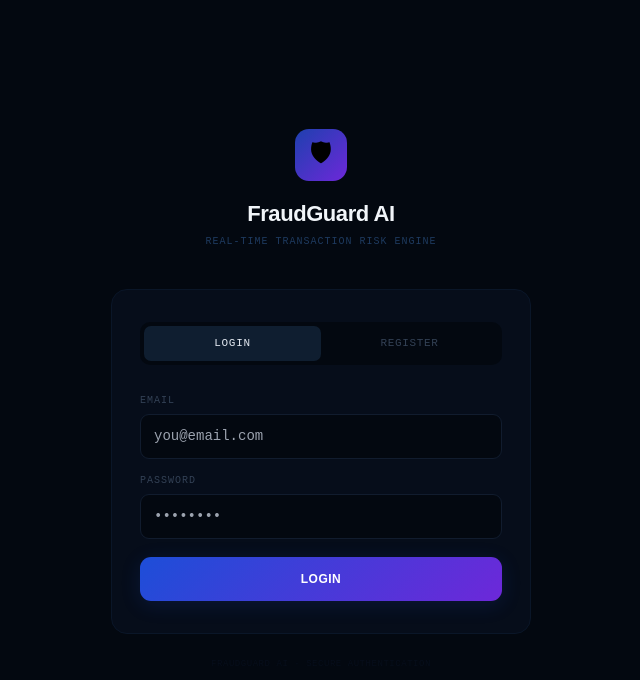
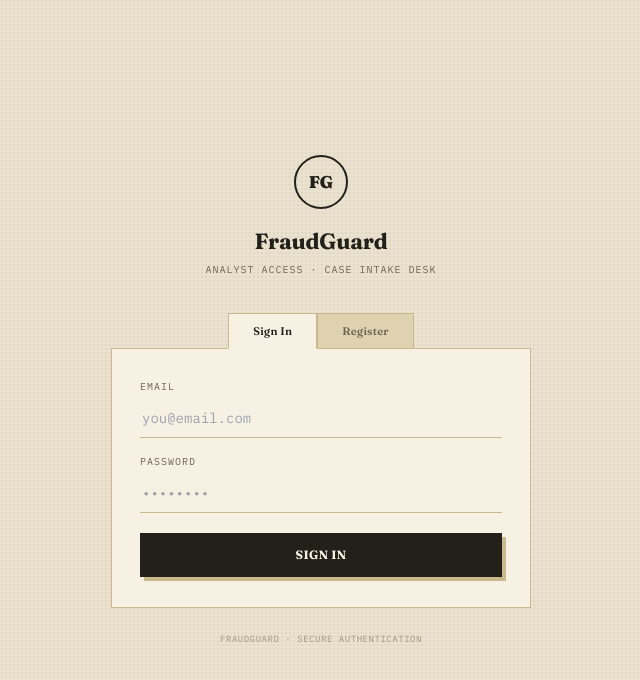
Before and after one commit to sourav-ydv/fraud-detection-system, a React (Create React App) app in the folder frontend-ui/: page / in a window 1280 px wide. Shown: the top 680 px of the page, without its empty margins (319-959 px from the left). Built offline with nearby package versions, Linux system fonts and the light colour scheme.

Commit message:
Changed the UI a little bit

```diff
--- a/frontend-ui/src/AuthPage.js
+++ b/frontend-ui/src/AuthPage.js
@@ -43,25 +43,44 @@ export default function AuthPage({ onLogin }) {
   const onKey = (e) => { if (e.key === "Enter") submit(); };
 
   return (
-    <div style={{ minHeight: "100vh", background: "#030810", display: "flex", alignItems: "center", justifyContent: "center", fontFamily: '"DM Mono", monospace', padding: 20 }}>
+    <div style={{ minHeight: "100vh", display: "flex", alignItems: "center", justifyContent: "center", fontFamily: "var(--mono)", padding: 20, color: "var(--ink)" }}>
       <div style={{ width: "100%", maxWidth: 420 }}>
 
-        <div style={{ textAlign: "center", marginBottom: 40 }}>
-          <div style={{ width: 52, height: 52, borderRadius: 14, background: "linear-gradient(135deg,#1e40af,#6d28d9)", display: "flex", alignItems: "center", justifyContent: "center", fontSize: 26, margin: "0 auto 16px" }}>🛡</div>
-          <div style={{ fontFamily: '"Syne", sans-serif', fontWeight: 800, fontSize: 22, color: "#f1f5f9", letterSpacing: "-.02em" }}>FraudGuard AI</div>
-          <div style={{ fontSize: 10, color: "#1e3a5f", letterSpacing: ".1em", marginTop: 4 }}>REAL-TIME TRANSACTION RISK ENGINE</div>
+        {/* letterhead */}
+        <div style={{ textAlign: "center", marginBottom: 36 }}>
+          <div style={{
+            width: 54, height: 54, borderRadius: "50%", border: "2px solid var(--ink)",
+            display: "flex", alignItems: "center", justifyContent: "center",
+            fontSize: 17, fontFamily: "var(--serif)", fontWeight: 800, color: "var(--ink)",
+            margin: "0 auto 16px",
+          }}>FG</div>
+          <div style={{ fontFamily: "var(--serif)", fontWeight: 700, fontSize: 22, color: "var(--ink)", letterSpacing: "-.01em" }}>FraudGuard</div>
+          <div style={{ fontSize: 10, color: "var(--ink-soft)", letterSpacing: ".1em", marginTop: 4 }}>ANALYST ACCESS · CASE INTAKE DESK</div>
         </div>
 
-        <div style={{ background: "#060d1a", border: "1px solid #0a1628", borderRadius: 16, padding: "32px 28px" }}>
+        {/* folder tabs */}
+        <div style={{ display: "flex", width: "fit-content", margin: "0 auto" }}>
+          {[
+            { key: "login",    label: "Sign In" },
+            { key: "register", label: "Register" },
+          ].map(({ key, label }) => (
+            <button key={key} onClick={() => { setMode(key); setError(""); }}
+              style={{
+                padding: "9px 24px", border: "1px solid var(--rule)",
+                borderBottom: mode === key ? "1px solid var(--paper2)" : "1px solid var(--rule)",
+                background: mode === key ? "var(--paper2)" : "var(--paper3)",
+                color: mode === key ? "var(--ink)" : "var(--ink-soft)",
+                fontSize: 11, fontFamily: "var(--serif)", fontWeight: 600, cursor: "pointer",
+                letterSpacing: ".02em", marginBottom: -1, position: "relative",
+                zIndex: mode === key ? 2 : 1, transition: "all .15s",
+              }}>
+              {label}
+            </button>
+          ))}
+        </div>
 
-          <div style={{ display: "flex", background: "#030810", borderRadius: 10, padding: 4, marginBottom: 28 }}>
-            {["login", "register"].map((m) => (
-              <button key={m} onClick={() => { setMode(m); setError(""); }}
-                style={{ flex: 1, padding: "9px", borderRadius: 7, border: "none", background: mode === m ? "#0f1e30" : "transparent", color: mode === m ? "#e2e8f0" : "#334155", fontSize: 11, fontFamily: '"DM Mono", monospace', cursor: "pointer", letterSpacing: ".06em", textTransform: "uppercase", transition: "all .15s" }}>
-                {m}
-              </button>
-            ))}
-          </div>
+        {/* the form card itself, attached under the tabs */}
+        <div style={{ background: "var(--paper2)", border: "1px solid var(--rule)", padding: "30px 28px" }}>
 
           {mode === "register" && (
             <AuthField label="Full Name" type="text" placeholder="Sourav Yadav" value={name} onChange={setName} onKey={onKey} />
@@ -70,19 +89,29 @@ export default function AuthPage({ onLogin }) {
           <AuthField label="Password" type="password" placeholder="••••••••" value={password} onChange={setPass} onKey={onKey} />
 
           {error && (
-            <div style={{ background: "#1a0000", border: "1px solid #ef444430", borderRadius: 8, padding: "10px 13px", fontSize: 11, color: "#f87171", marginBottom: 16 }}>
+            <div style={{ background: "var(--red-bg)", borderLeft: "3px solid var(--red)", padding: "10px 13px", fontSize: 11, color: "var(--red)", marginBottom: 16 }}>
               {error}
             </div>
           )}
 
           <button onClick={submit} disabled={loading}
-            style={{ width: "100%", padding: "13px", borderRadius: 11, border: "none", background: loading ? "#0a1628" : "linear-gradient(135deg,#1d4ed8,#6d28d9)", color: loading ? "#334155" : "#fff", fontSize: 12, fontWeight: 600, fontFamily: '"Syne", sans-serif', letterSpacing: ".04em", cursor: loading ? "not-allowed" : "pointer", transition: "all .2s", boxShadow: loading ? "none" : "0 4px 20px #1d4ed828", marginTop: 4 }}>
-            {loading ? "PLEASE WAIT  ···" : mode === "login" ? "LOGIN" : "CREATE ACCOUNT"}
+            style={{
+              width: "100%", padding: "13px", border: "none",
+              background: loading ? "var(--paper3)" : "var(--ink)",
+              color: loading ? "var(--ink-faint)" : "var(--paper2)",
+              fontSize: 12, fontWeight: 700, fontFamily: "var(--serif)", letterSpacing: ".03em",
+              textTransform: "uppercase", cursor: loading ? "not-allowed" : "pointer",
+              transition: "all .15s", boxShadow: loading ? "none" : "4px 4px 0 var(--rule)",
+              marginTop: 4,
+            }}
+            onMouseDown={(e) => { if (!loading) e.target.style.boxShadow = "1px 1px 0 var(--rule)"; }}
+            onMouseUp={(e) => { if (!loading) e.target.style.boxShadow = "4px 4px 0 var(--rule)"; }}>
+            {loading ? "Please wait ···" : mode === "login" ? "Sign In" : "Create Account"}
           </button>
         </div>
 
-        <div style={{ textAlign: "center", fontSize: 9, color: "#070e1b", letterSpacing: ".06em", marginTop: 24 }}>
-          FRAUDGUARD AI · SECURE AUTHENTICATION
+        <div style={{ textAlign: "center", fontSize: 9, color: "var(--ink-faint)", letterSpacing: ".06em", marginTop: 24 }}>
+          FRAUDGUARD · SECURE AUTHENTICATION
         </div>
       </div>
     </div>
@@ -92,8 +121,8 @@ export default function AuthPage({ onLogin }) {
 function AuthField({ label, type, placeholder, value, onChange, onKey }) {
   const [focus, setFocus] = useState(false);
   return (
-    <div style={{ marginBottom: 14 }}>
-      <label style={{ display: "block", fontSize: 10, color: "#334155", letterSpacing: ".1em", textTransform: "uppercase", marginBottom: 6 }}>{label}</label>
+    <div style={{ marginBottom: 16 }}>
+      <label style={{ display: "block", fontSize: 10, color: "var(--ink-soft)", letterSpacing: ".1em", textTransform: "uppercase", fontFamily: "var(--mono)", marginBottom: 6 }}>{label}</label>
       <input
         type={type}
         placeholder={placeholder}
@@ -102,7 +131,12 @@ function AuthField({ label, type, placeholder, value, onChange, onKey }) {
         onKeyDown={onKey}
         onFocus={() => setFocus(true)}
         onBlur={() => setFocus(false)}
-        style={{ width: "100%", background: "#030810", border: `1px solid ${focus ? "#2563eb" : "#111c2e"}`, borderRadius: 9, padding: "11px 13px", color: "#e2e8f0", fontSize: 14, fontFamily: '"DM Mono", monospace', outline: "none", transition: "border-color .18s, box-shadow .18s", boxShadow: focus ? "0 0 0 3px #2563eb14" : "none" }}
+        style={{
+          width: "100%", background: "transparent", border: "none",
+          borderBottom: `1.5px solid ${focus ? "var(--ink)" : "var(--rule)"}`,
+          padding: "8px 2px", color: "var(--ink)", fontSize: 14, fontFamily: "var(--mono)",
+          outline: "none", transition: "border-color .18s",
+        }}
       />
     </div>
   );
```
Also changed, not shown: frontend-ui/src/HistoryPage.js (+33 -29 lines).
